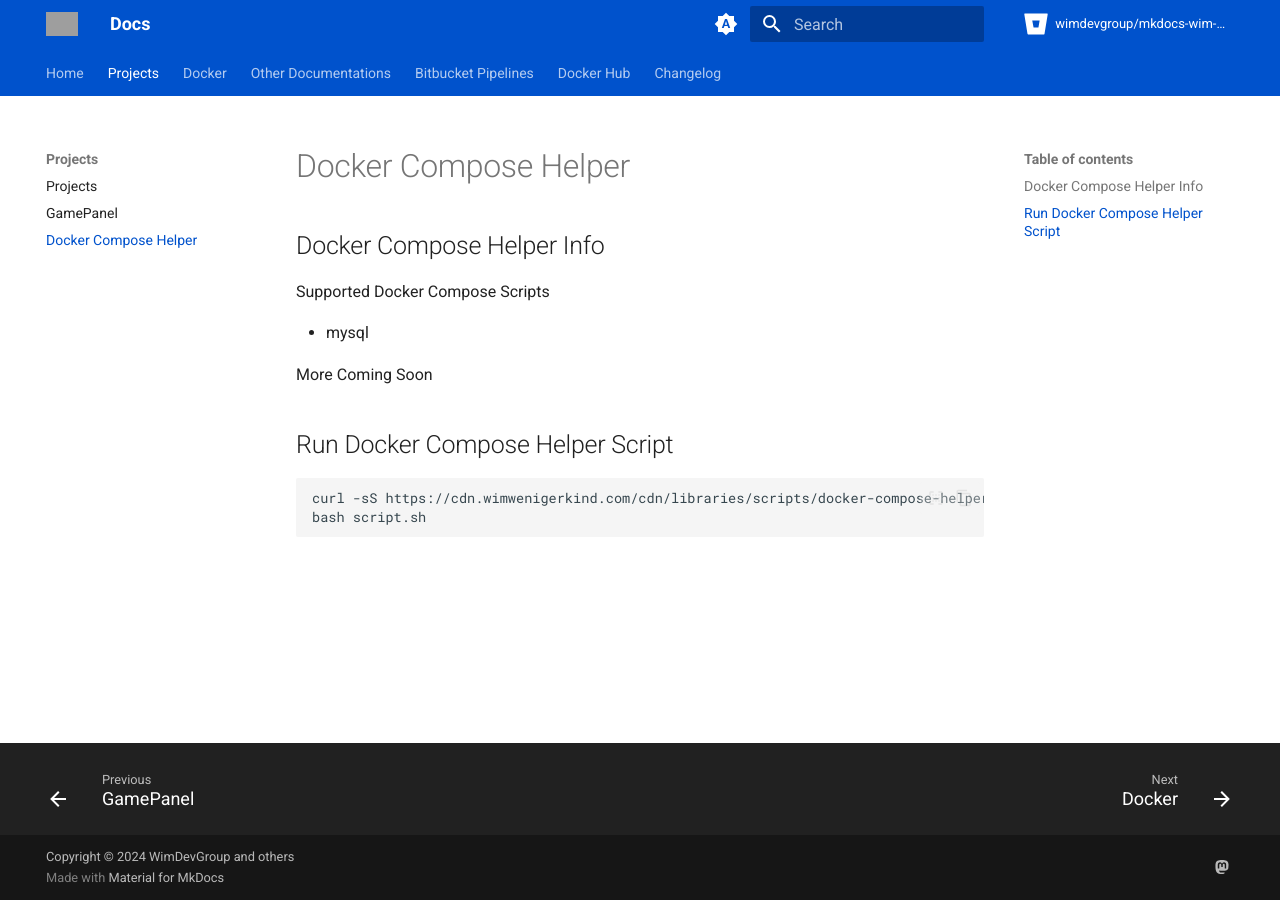
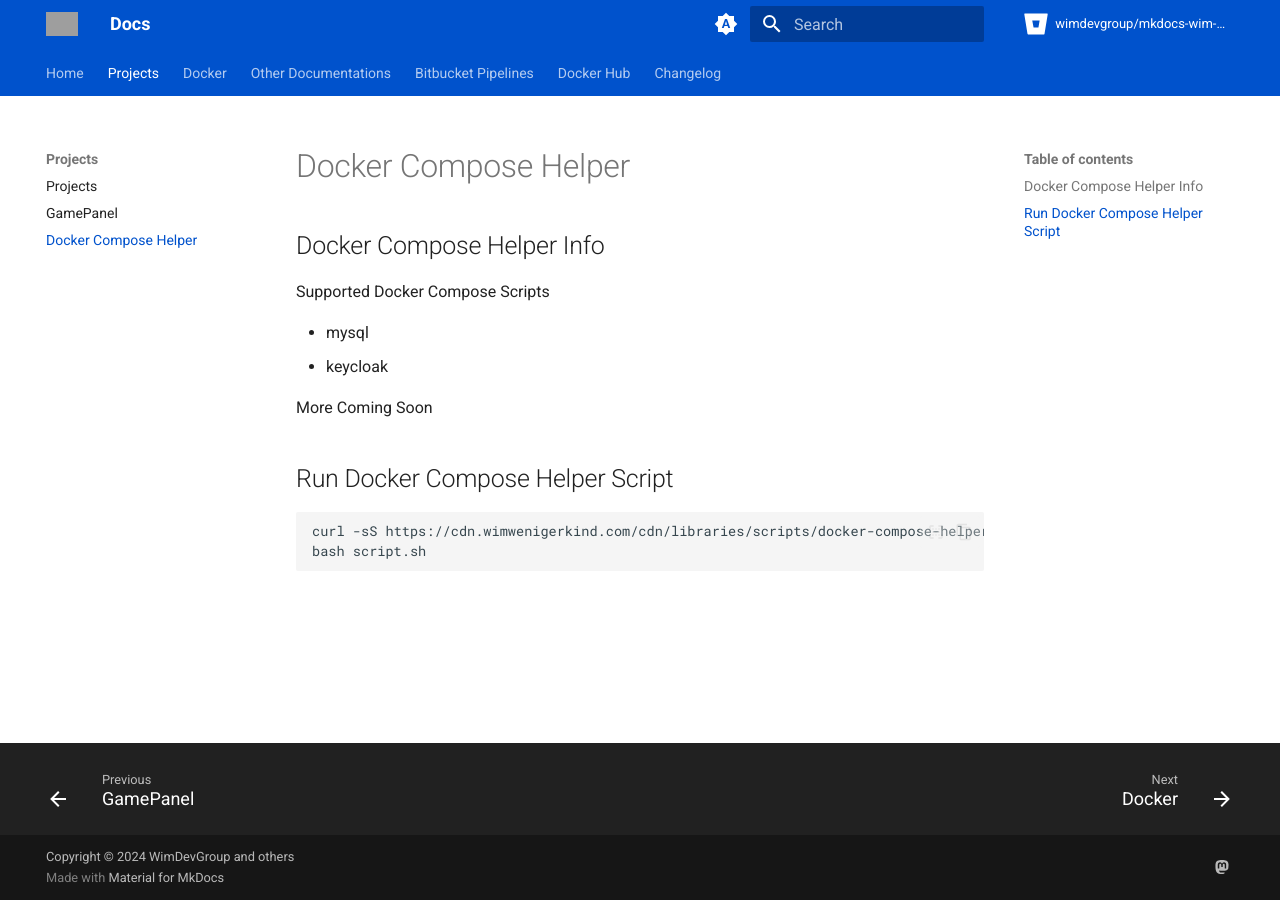
Before and after one commit to wimwenigerkind/mkdocs-wim-wenigerkind, an MkDocs documentation site: the page built from docs/docs/projects/docker-compose-helper.md, in a window 1280 px wide. Built offline with MkDocs 1.6.1 and Material for MkDocs 9.7.7, drawn with Linux system fonts in a browser that asks for light colours; grey boxes are pictures that could not be loaded.

Commit message:
Add keycloak to docker compose helper script list

```diff
--- a/docs/docs/projects/docker-compose-helper.md
+++ b/docs/docs/projects/docker-compose-helper.md
@@ -2,6 +2,7 @@
 Supported Docker Compose Scripts
 
 - mysql
+- keycloak
 
 More Coming Soon
 
```
